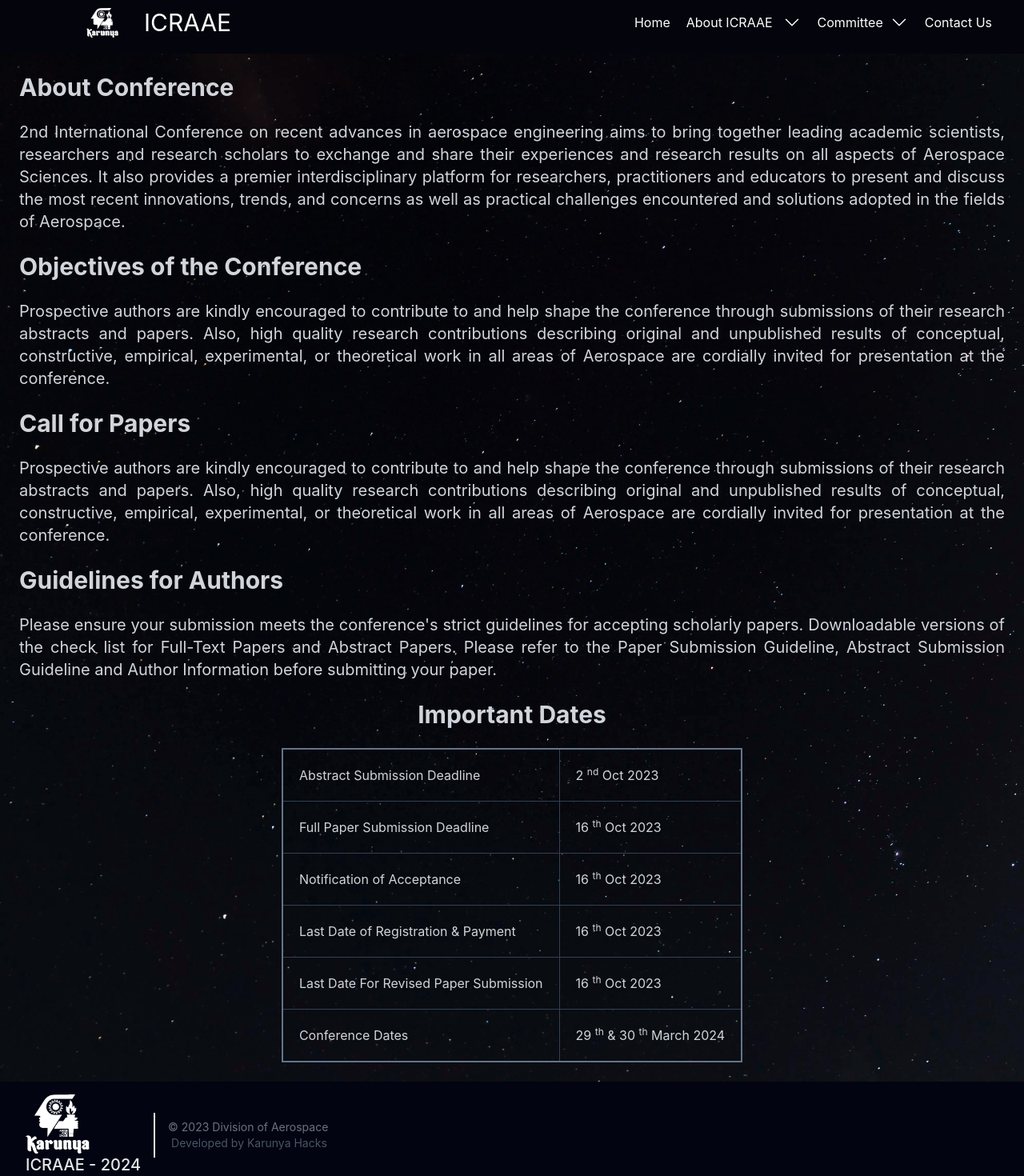
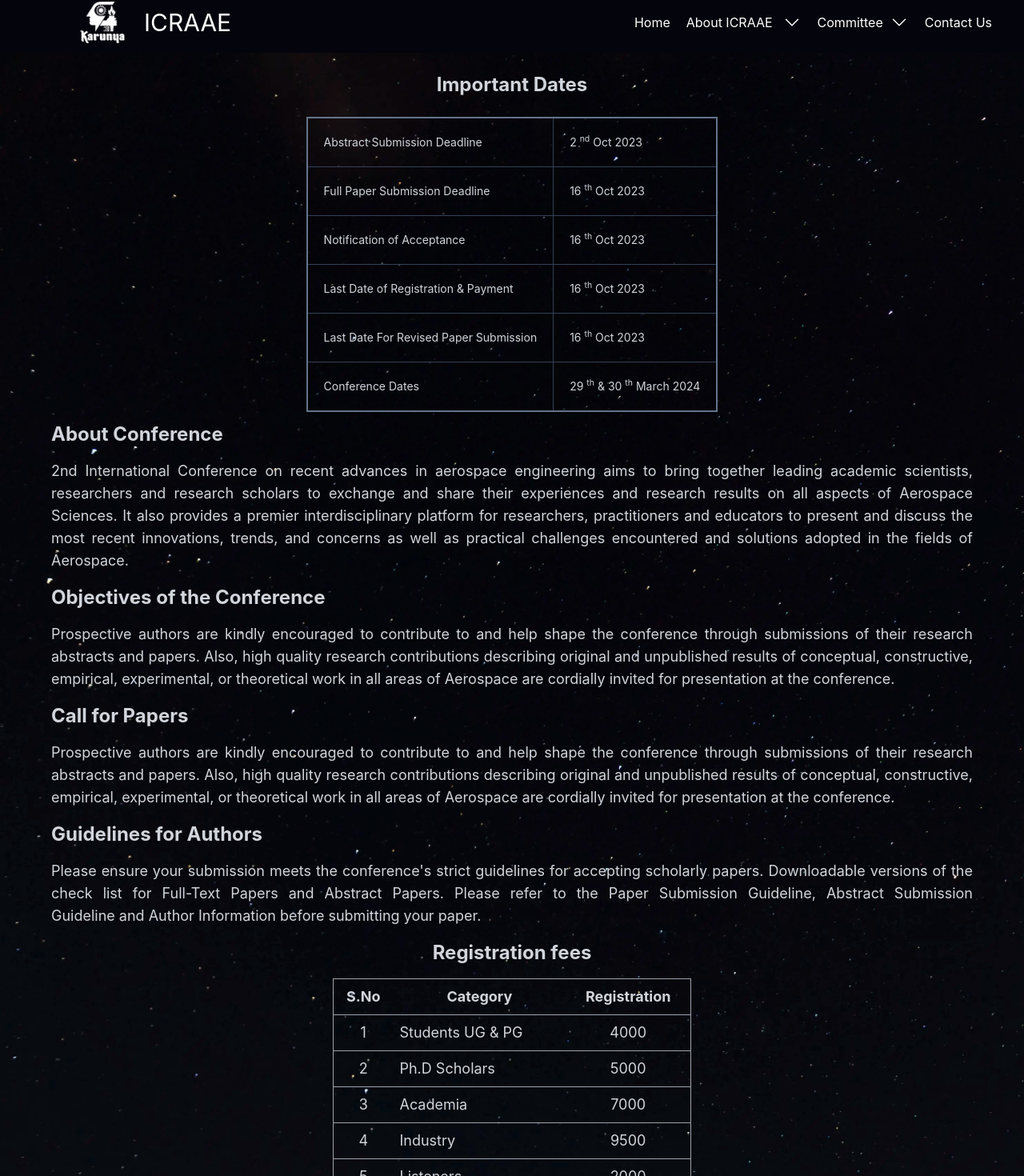
Before and after one commit to arnold-anand/icraae24, a React (Create React App) app: page /about-conference in a window 1280 px wide. Shown: the part 10-1480 px from the top of the page at 80% size. Built offline with nearby package versions, Linux system fonts and the light colour scheme.

Commit message:
added images

```diff
--- a/src/components/About.js
+++ b/src/components/About.js
@@ -11,49 +11,9 @@ export default function About() {
       }}
       className="p-6 bg-[#020411] text-gray-300"
     >
-      <div>
-        <h1 className="text-3xl font-bold">About Conference</h1>
-        <p className="text-md md:text-xl py-6 text-justify">
-          2nd International Conference on recent advances in aerospace
-          engineering aims to bring together leading academic scientists,
-          researchers and research scholars to exchange and share their
-          experiences and research results on all aspects of Aerospace Sciences.
-          It also provides a premier interdisciplinary platform for researchers,
-          practitioners and educators to present and discuss the most recent
-          innovations, trends, and concerns as well as practical challenges
-          encountered and solutions adopted in the fields of Aerospace.
-        </p>
-
-        <h1 className="text-3xl font-bold">Objectives of the Conference</h1>
-        <p className="text-md md:text-xl py-6 text-justify">
-          Prospective authors are kindly encouraged to contribute to and help
-          shape the conference through submissions of their research abstracts
-          and papers. Also, high quality research contributions describing
-          original and unpublished results of conceptual, constructive,
-          empirical, experimental, or theoretical work in all areas of Aerospace
-          are cordially invited for presentation at the conference.
-        </p>
-
-        <h1 className="text-3xl font-bold">Call for Papers</h1>
-        <p className="text-md md:text-xl py-6 text-justify">
-          Prospective authors are kindly encouraged to contribute to and help
-          shape the conference through submissions of their research abstracts
-          and papers. Also, high quality research contributions describing
-          original and unpublished results of conceptual, constructive,
-          empirical, experimental, or theoretical work in all areas of Aerospace
-          are cordially invited for presentation at the conference.
-        </p>
-        <h1 className="text-3xl font-bold">Guidelines for Authors</h1>
-        <p className="text-md md:text-xl py-6 text-justify">
-          Please ensure your submission meets the conference&#39;s strict
-          guidelines for accepting scholarly papers. Downloadable versions of
-          the check list for Full-Text Papers and Abstract Papers. Please refer
-          to the Paper Submission Guideline, Abstract Submission
-          Guideline and Author Information before submitting your paper.
-        </p>
-        <div className="flex justify-center items-center flex-col">
-          <h1 className="text-3xl font-bold pb-6 ">Important Dates</h1>
-          <table className="border-spacing-5 border-2 border-slate-500">
+       <div className="flex justify-center items-center flex-col">
+          <h1 className="text-2xl font-bold pb-6 ">Important Dates</h1>
+          <table className="border-spacing-5 border-2 border-slate-500 text-sm">
             <tr className="">
               <td className="p-5 border border-slate-700">
                 Abstract Submission Deadline
@@ -102,6 +62,92 @@ export default function About() {
             </tr>
           </table>
         </div>
+      <div className="mt-3 lg:px-10">
+        <h1 className="text-2xl font-bold">About Conference</h1>
+        <p className="text-md lg:text-lg py-4 text-justify">
+          2nd International Conference on recent advances in aerospace
+          engineering aims to bring together leading academic scientists,
+          researchers and research scholars to exchange and share their
+          experiences and research results on all aspects of Aerospace Sciences.
+          It also provides a premier interdisciplinary platform for researchers,
+          practitioners and educators to present and discuss the most recent
+          innovations, trends, and concerns as well as practical challenges
+          encountered and solutions adopted in the fields of Aerospace.
+        </p>
+
+        <h1 className="text-2xl font-bold">Objectives of the Conference</h1>
+        <p className="text-md lg:text-lg py-4 text-justify">
+          Prospective authors are kindly encouraged to contribute to and help
+          shape the conference through submissions of their research abstracts
+          and papers. Also, high quality research contributions describing
+          original and unpublished results of conceptual, constructive,
+          empirical, experimental, or theoretical work in all areas of Aerospace
+          are cordially invited for presentation at the conference.
+        </p>
+
+        <h1 className="text-2xl font-bold">Call for Papers</h1>
+        <p className="text-md lg:text-lg py-4 text-justify">
+          Prospective authors are kindly encouraged to contribute to and help
+          shape the conference through submissions of their research abstracts
+          and papers. Also, high quality research contributions describing
+          original and unpublished results of conceptual, constructive,
+          empirical, experimental, or theoretical work in all areas of Aerospace
+          are cordially invited for presentation at the conference.
+        </p>
+        <h1 className="text-2xl font-bold">Guidelines for Authors</h1>
+        <p className="text-md lg:text-lg py-4 text-justify">
+          Please ensure your submission meets the conference&#39;s strict
+          guidelines for accepting scholarly papers. Downloadable versions of
+          the check list for Full-Text Papers and Abstract Papers. Please refer
+          to the Paper Submission Guideline, Abstract Submission
+          Guideline and Author Information before submitting your paper.
+        </p>
+<div className="flex flex-col justify-center items-center">
+
+        <h1 className="text-2xl font-bold">Registration fees</h1>
+        <table className="my-4 w-full text-sm max-w-md md:text-md lg:text-lg">
+          <tr className="border border-gray-400">
+            <th className="p-2">S.No</th>
+            <th className="p-2">Category</th>
+            <th className="p-2">Registration</th>
+          </tr>
+          <tr className="border border-gray-400">
+            <td className="p-2 text-center">1</td>
+            <td className="p-2">Students UG &amp; PG</td>
+            <td className="p-2 text-center">4000</td>
+          </tr>
+          <tr className="border border-gray-400">
+            <td className="p-2 text-center">2</td>
+            <td className="p-2">Ph.D Scholars</td>
+            <td className="p-2 text-center">5000</td>
+          </tr>
+          <tr className="border border-gray-400">
+            <td className="p-2 text-center">3</td>
+            <td className="p-2">Academia</td>
+            <td className="p-2 text-center">7000</td>
+          </tr>
+          <tr className="border border-gray-400">
+            <td className="p-2 text-center">4</td>
+            <td className="p-2">Industry</td>
+            <td className="p-2 text-center">9500</td>
+          </tr>
+          <tr className="border border-gray-400">
+            <td className="p-2 text-center">5</td>
+            <td className="p-2">Listeners</td>
+            <td className="p-2 text-center">2000</td>
+          </tr>
+        </table>
+</div>
+
+        <div>
+        <h1 className="text-xl font-bold lg:text-2xl">Glimpses of ICRAAE - 2017</h1>
+        <div className=" p-3 grid md:grid-cols-2 lg:grid-cols-4 gap-5 place-items-center">
+          <img className="rounded-lg w-full md:w-72" src="https://ik.imagekit.io/andy77/DSC_0024.JPG?updatedAt=1693560927654" alt="" />
+          <img className="rounded-lg w-full md:w-72" src="https://ik.imagekit.io/andy77/DSC_0059.JPG?updatedAt=1693560927350" alt="" />
+          <img className="rounded-lg w-full md:w-72" src="https://ik.imagekit.io/andy77/DSC_0071.JPG?updatedAt=1693560927310" alt="" />
+          <img className="rounded-lg w-full md:w-72" src="https://ik.imagekit.io/andy77/DSC_0083.JPG?updatedAt=1693560927266" alt="" />
+        </div>
+        </div>
       </div>
     </div>
   );
--- a/src/components/Home.js
+++ b/src/components/Home.js
@@ -27,7 +27,7 @@ export default function Home() {
               backgroundImage: "url(/rocket.webp)",
               backgroundSize: "cover",
               backgroundRepeat: "no-repeat",
-              height: "100vh",
+              height: "100%",
             }}
           >
             <div className="text-6xl w-[40%] py-56">
--- a/src/components/Navbar.js
+++ b/src/components/Navbar.js
@@ -69,8 +69,13 @@ export default function Navbar() {
                 </Link>
               </div>
               <div>
-                <span onClick={toggleAboutMenu} className="cursor-pointer">
+                <span onClick={toggleAboutMenu} className="cursor-pointer flex items-center space-x-3">
+                 <div>
                   About ICRAAE
+                  </div>
+                  <svg xmlns="http://www.w3.org/2000/svg" fill="none" viewBox="0 0 24 24" stroke-width="1.5" stroke="currentColor" class="w-6 h-6">
+  <path stroke-linecap="round" stroke-linejoin="round" d="M19.5 8.25l-7.5 7.5-7.5-7.5" />
+</svg>
 
                 </span>
                 {aboutMenuOpen && (
@@ -89,7 +94,7 @@ export default function Navbar() {
                 )}
               </div>
               <div>
-                <span onClick={toggleCommitteeMenu} className="cursor-pointer flex space-x-2 items-center">
+                <span onClick={toggleCommitteeMenu} className="cursor-pointer flex space-x-8 items-center">
                   <div>Committee</div>
                   <svg xmlns="http://www.w3.org/2000/svg" fill="none" viewBox="0 0 24 24" stroke-width="1.5" stroke="currentColor" class="w-6 h-6">
   <path stroke-linecap="round" stroke-linejoin="round" d="M19.5 8.25l-7.5 7.5-7.5-7.5" />
@@ -121,7 +126,7 @@ export default function Navbar() {
         <header className="sticky top-0 text-white w-screen px-10 bg-[#04040c] z-10">
           <div className="flex justify-between items-center pl-12">
             <div className="flex justify-center items-center">
-              <img className="w-20 p-5" src="karunya-logo-white.png" alt="" />
+              <img className="w-20 p-3" src="karunya-logo-white.png" alt="" />
               <div className="text-3xl px-3">ICRAAE</div>
             </div>
             <div>
@@ -139,9 +144,9 @@ export default function Navbar() {
                   </span>
                   {aboutMenuOpen && (
                     <div className="absolute flex flex-col space-y-5 w-max p-5 left-0 bg-[#04040c] mt-1 rounded-xl">
-                      <Link to="/about-conference">About Conference</Link>
-                      <Link to="/conference-topics">Conference Topics</Link>
-                      <Link to="/downloads">Downloads</Link>
+                      <Link onClick={toggleAboutMenu} to="/about-conference">About Conference</Link>
+                      <Link onClick={toggleAboutMenu} to="/conference-topics">Conference Topics</Link>
+                      <Link onClick={toggleAboutMenu} to="/downloads">Downloads</Link>
                     </div>
                   )}
                 </div>
@@ -155,8 +160,8 @@ export default function Navbar() {
                   </span>
                   {committeeMenuOpen && (
                     <div className="ease-in duration-500 absolute left-0 space-y-5 p-5 w-max flex flex-col rounded-xl bg-[#04040c] mt-1">
-                      <Link to="/organising-committee">Organising Committee</Link>
-                      <Link to="/advisory-committee">Advisory Committee</Link>
+                      <Link onClick={toggleCommitteeMenu} to="/organising-committee">Organising Committee</Link>
+                      <Link onClick={toggleCommitteeMenu} to="/advisory-committee">Advisory Committee</Link>
                     </div>
                   )}
                 </div>
```
